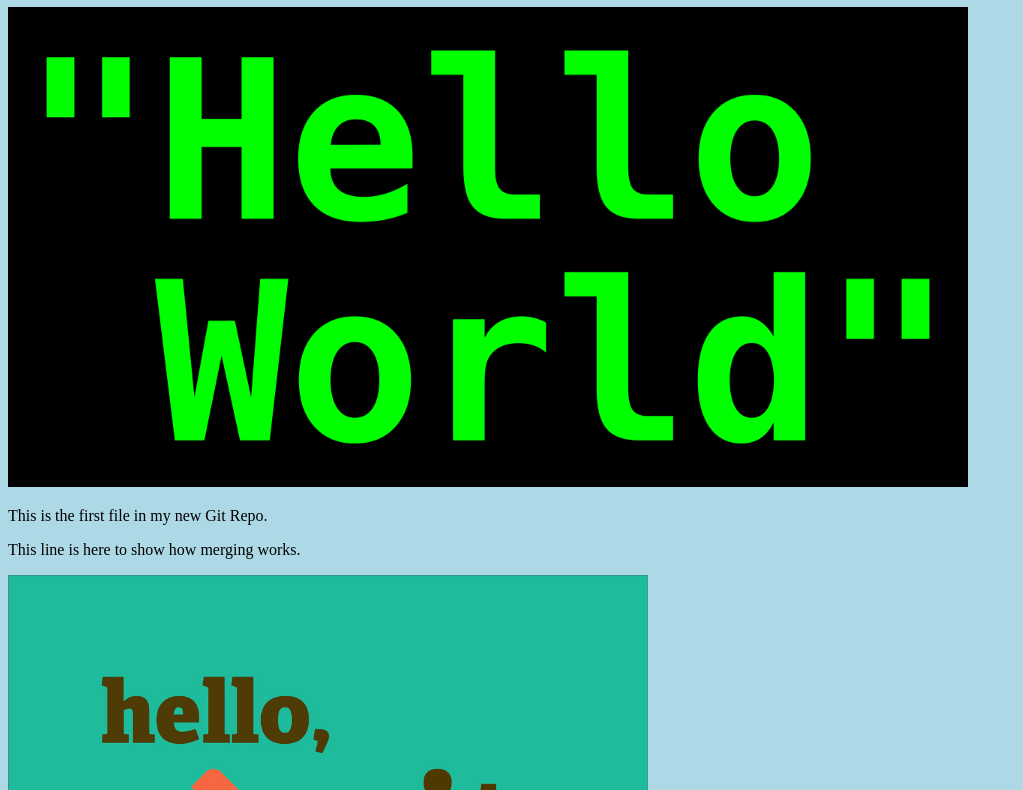
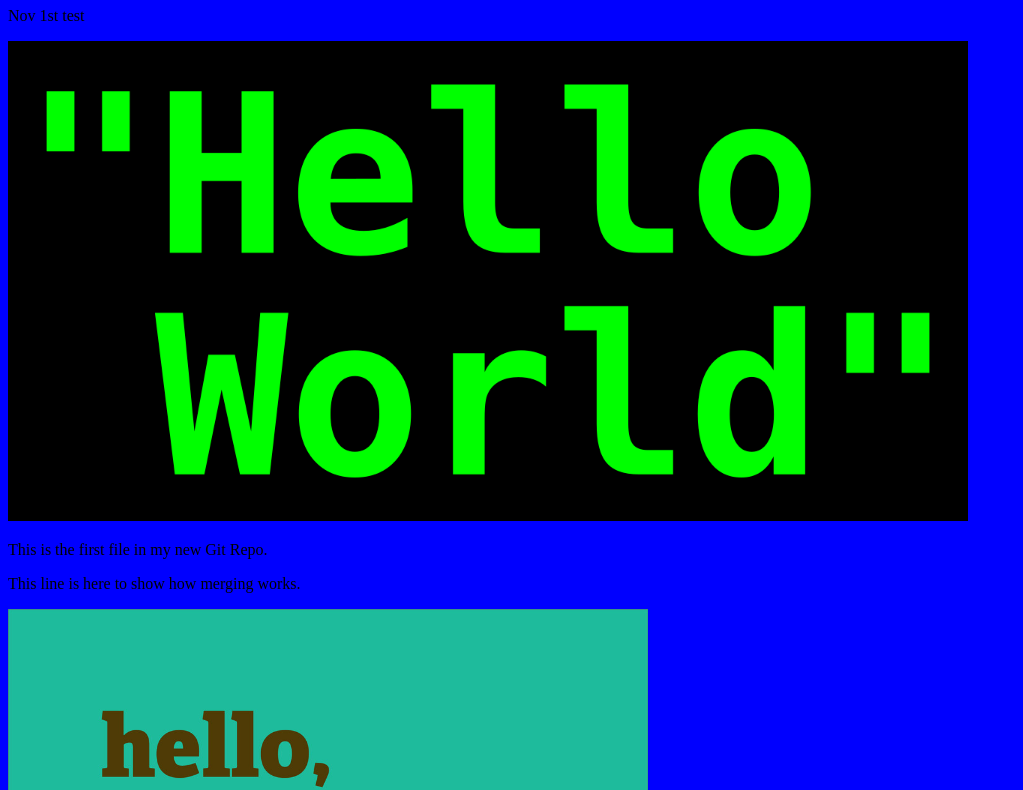
Before and after one commit to LukeAuclair/hello-world, a plain HTML site: page index.html in a window 1280 px wide. Shown: the part 73-863 px from the top of the page, without its empty margins (0-1023 px from the left). Drawn offline with Linux system fonts and the light colour scheme.

Commit message:
Added date to index and changed background colour of stylesheet

```diff
--- a/bluestyle.css
+++ b/bluestyle.css
@@ -1,5 +1,5 @@
 body {
-background-color: lightblue;
+background-color: blue;
 }
 
 h1 {
--- a/index.html
+++ b/index.html
@@ -7,6 +7,7 @@
 <body>
 
 <h1>Hello world!</h1>
+<p>Nov 1st test</p>
 <div><img src="img_hello_world.jpg" alt="Hello World from Space" style="width:100%;max-width:960px"></div>
 <p>This is the first file in my new Git Repo.</p>
 <p>This line is here to show how merging works.</p>
```
Also changed, not shown: 1 other file.
